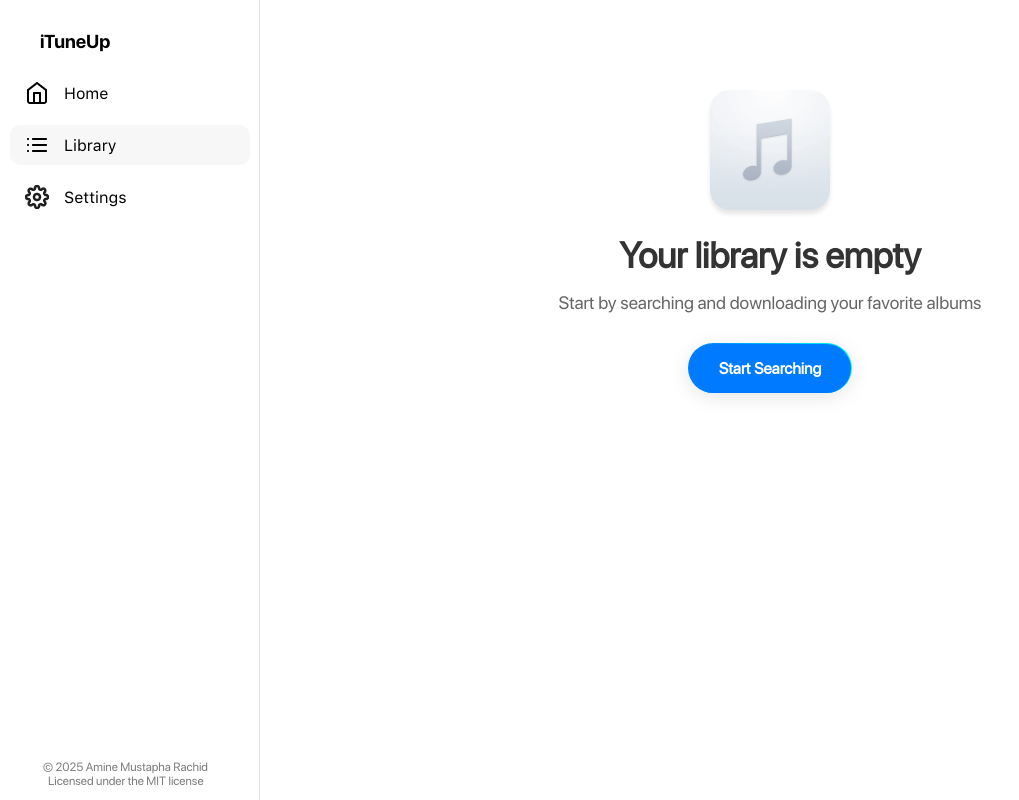
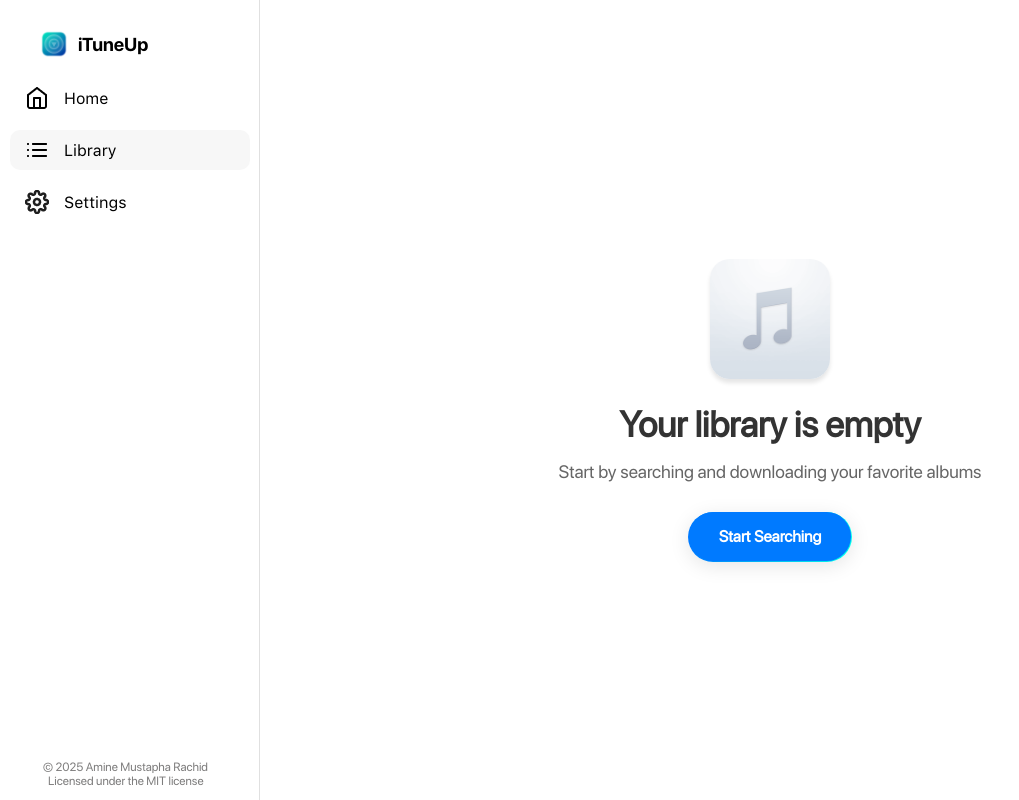
Before and after one commit to kalis26/iTuneUp, a Flask app: page /Library in a window 1280 px wide. Shown: the whole page, without its empty margins (0-1019 px from the left). Run offline with Flask 3, Linux system fonts and the light colour scheme.

Commit message:
Corrected some mistakes and added iTuneUp logo to navbar

```diff
--- a/static/css/style.css
+++ b/static/css/style.css
@@ -66,7 +66,7 @@
     background-color: #F7F7F7;
 }
 
-.side-nav img{
+.nav-links img{
     margin-right: 15px;
     margin-left: 15px;
     width: 24px;
@@ -85,11 +85,24 @@
     background-color: #F7F7F7;
 }
 
-.side-nav h3{
-    font-family: 'SF PRO Bold';
+.logo-container {
+    display: flex;
+    align-items: center;
     margin-left: 40px;
     margin-top: 30px;
     margin-bottom: 20px;
+    gap: 10px;
+}
+
+.logo {
+    height: 28px;
+    width: 28px;
+    margin: 0;
+}
+
+.side-nav h3{
+    font-family: 'SF PRO Bold';
+    margin: 0;
 }
 
 .footer{
@@ -882,8 +895,14 @@ body.flash-active > *:not(.flash-overlay) {
 }
 
 .empty-library {
+    display: flex;
+    flex-direction: column;
+    align-items: center;
+    justify-content: center;
     text-align: center;
     padding: 50px 20px;
+    flex: 1;
+    height: 100%;
 }
 
 .empty-icon {
--- a/templates/nav.html
+++ b/templates/nav.html
@@ -8,8 +8,11 @@
 </head>
 <body>
     <nav class="side-nav">
-        <h3>iTuneUp</h3>
-        <ul>
+        <div class="logo-container">
+            <img src="{{ url_for('static', filename='images/logo.png') }}" alt="iTuneUp Logo" class="logo">
+            <h3>iTuneUp</h3>
+        </div>
+        <ul class="nav-links">
             <li class="{% if active_page == 'Home' %}active{% endif %}">
                 <a href="{{ url_for('home') }}">
                     <img src="{{ url_for('static', filename='images/home.png') }}">
```
